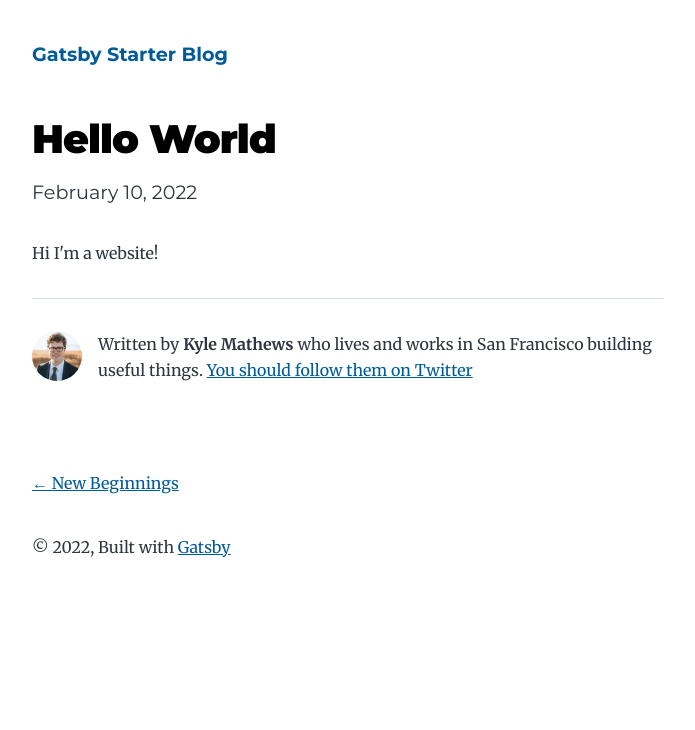
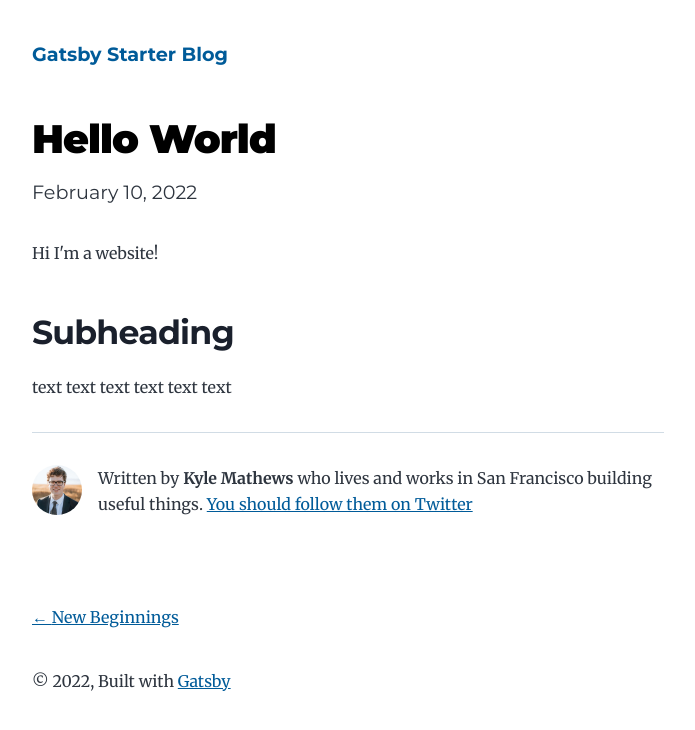
Before and after one commit to ValerVanco/gatsby-starter-blog, a Gatsby site: page /hello-world/ in a window 1280 px wide. Shown: the whole page, without its empty margins (292-987 px from the left). Built offline with nearby package versions, Linux system fonts and the light colour scheme; Gatsby itself is replaced by a stand-in of ours.

Commit message:
Added Subheading to hello world

```diff
--- a/content/blog/hello-world/index.md
+++ b/content/blog/hello-world/index.md
@@ -5,3 +5,8 @@ description: "Hello World"
 ---
 
 Hi I'm a website!
+
+## Subheading
+
+text text text
+text text text
```
